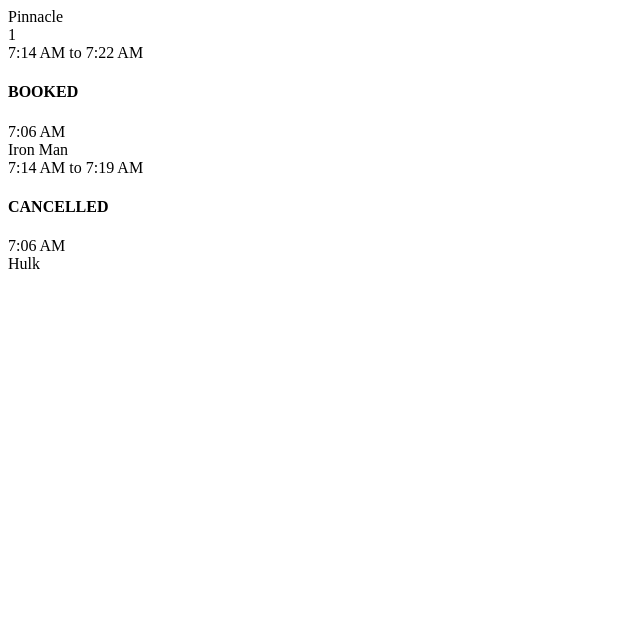
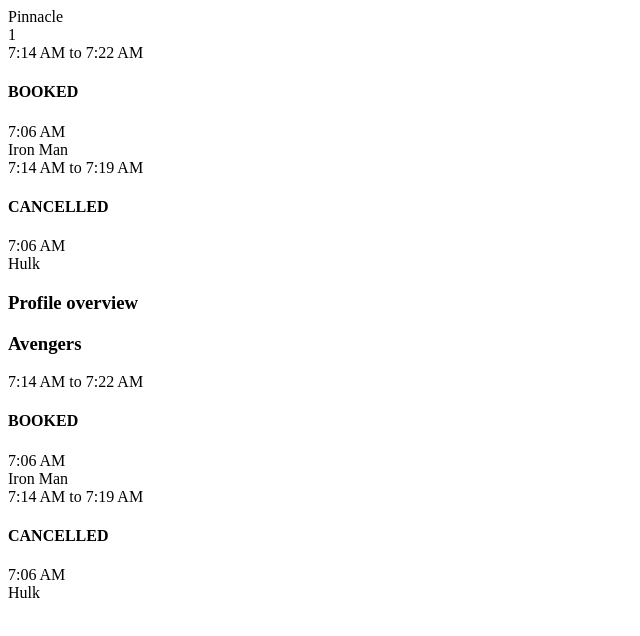
Before and after one commit to AnandMuley/MEROBO, an Angular app in the folder MEROBO2/: page / in a window 1280 px wide. Shown: the top 636 px of the page, without its empty margins (0-640 px from the left). Built offline with nearby package versions, Linux system fonts and the light colour scheme.

Commit message:
[AM|SS|RS] Completed the profile component

```diff
--- a/MEROBO2/src/app/app.component.html
+++ b/MEROBO2/src/app/app.component.html
@@ -3,3 +3,6 @@
 </nav> -->
 <!-- <router-outlet></router-outlet> -->
 <meetingroom></meetingroom>
+
+<h3>Profile overview</h3>
+<profile></profile>
--- a/MEROBO2/src/app/app.module.ts
+++ b/MEROBO2/src/app/app.module.ts
@@ -8,6 +8,7 @@
 import {RouterModule,Routes} from '@angular/router';
 import {LoginComponent} from './loginandregistration/login.component';
 import {BookingComponent} from './bookings/booking.component';
+import {ProfileComponent} from './profile/profile.component'
 
 const appRoutes: Routes=[
   {path:'login',component:LoginComponent},
@@ -16,7 +17,7 @@
 
 @NgModule({
   declarations: [
-    AppComponent,MeetingRoomComponent,LoginComponent,BookingComponent
+    AppComponent,MeetingRoomComponent,LoginComponent,BookingComponent,ProfileComponent
   ],
   imports: [
     // RouterModule.forRoot(appRoutes),
--- /dev/null
+++ b/MEROBO2/src/app/profile/profile.component.html
@@ -0,0 +1,6 @@
+<h3>{{teamName}}</h3>
+<div>
+  <div *ngFor="let booking of bookings">
+    <booking [data]="booking" [searchBy]="searchType"></booking>
+  </div>
+</div>
--- /dev/null
+++ b/MEROBO2/src/app/profile/profile.component.ts
@@ -0,0 +1,23 @@
+import {Component} from '@angular/core';
+import {SearchBy} from '../bookings/booking.component'
+import {Booking} from '../bookings/booking'
+
+@Component({
+  templateUrl:'./profile.component.html',
+  selector: 'profile',
+  styleUrls: ['./profile.css']
+})
+export class ProfileComponent {
+  searchType: SearchBy;
+  teamName: string;
+  bookings:Booking[]=[
+    new Booking("Avengers",Date.now(),Date.now() + 500000,"BOOKED",Date.now() - 500000,"Iron Man"),
+    new Booking("Avengers",Date.now(),Date.now() + 300000,"CANCELLED",Date.now() - 500000,"Hulk")
+  ];
+
+  constructor () {
+    this.searchType = SearchBy.TEAMNAME;
+    this.teamName = "Avengers";
+  }
+
+}
```
Also changed, not shown: MEROBO2/src/app/profile/profile.css (added).
